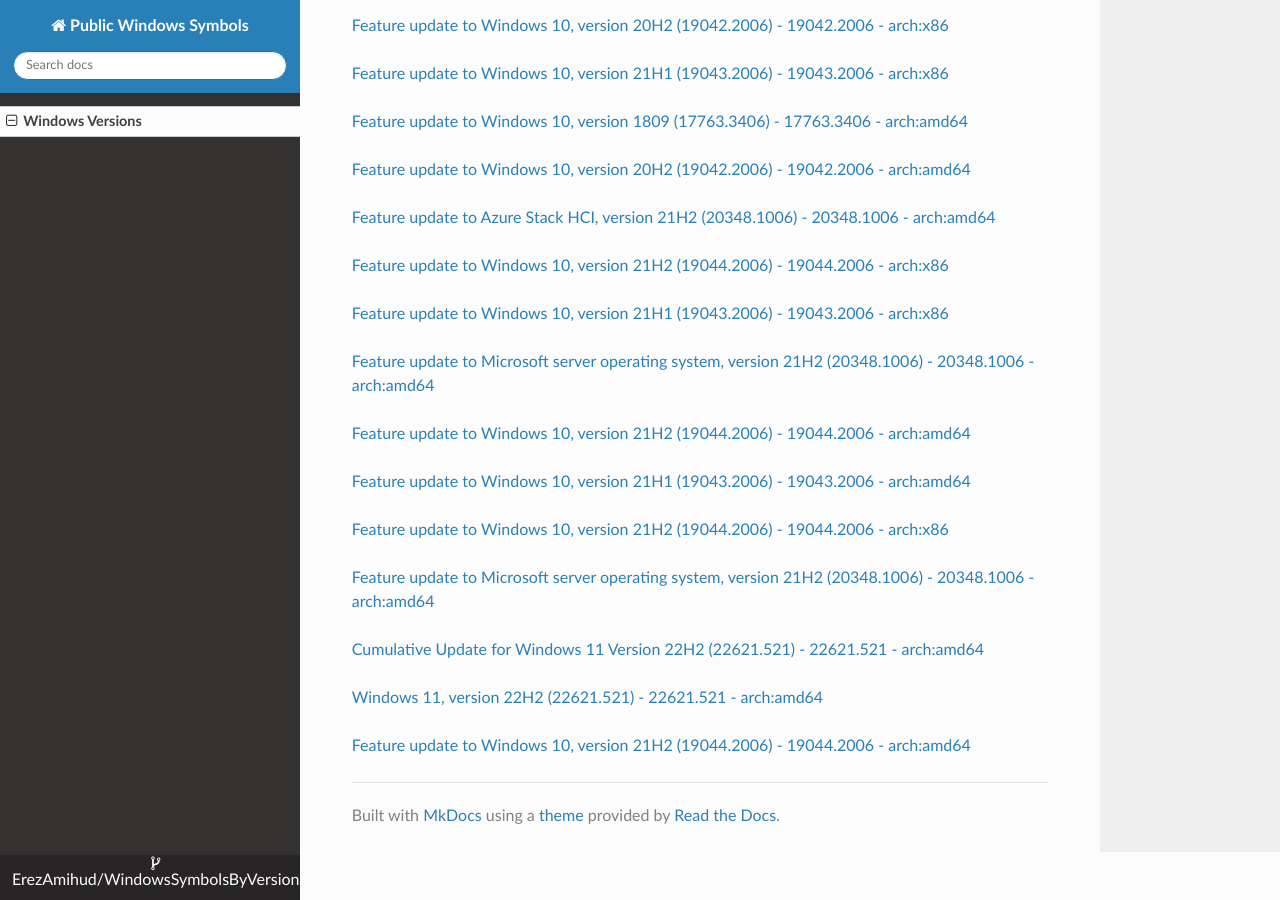
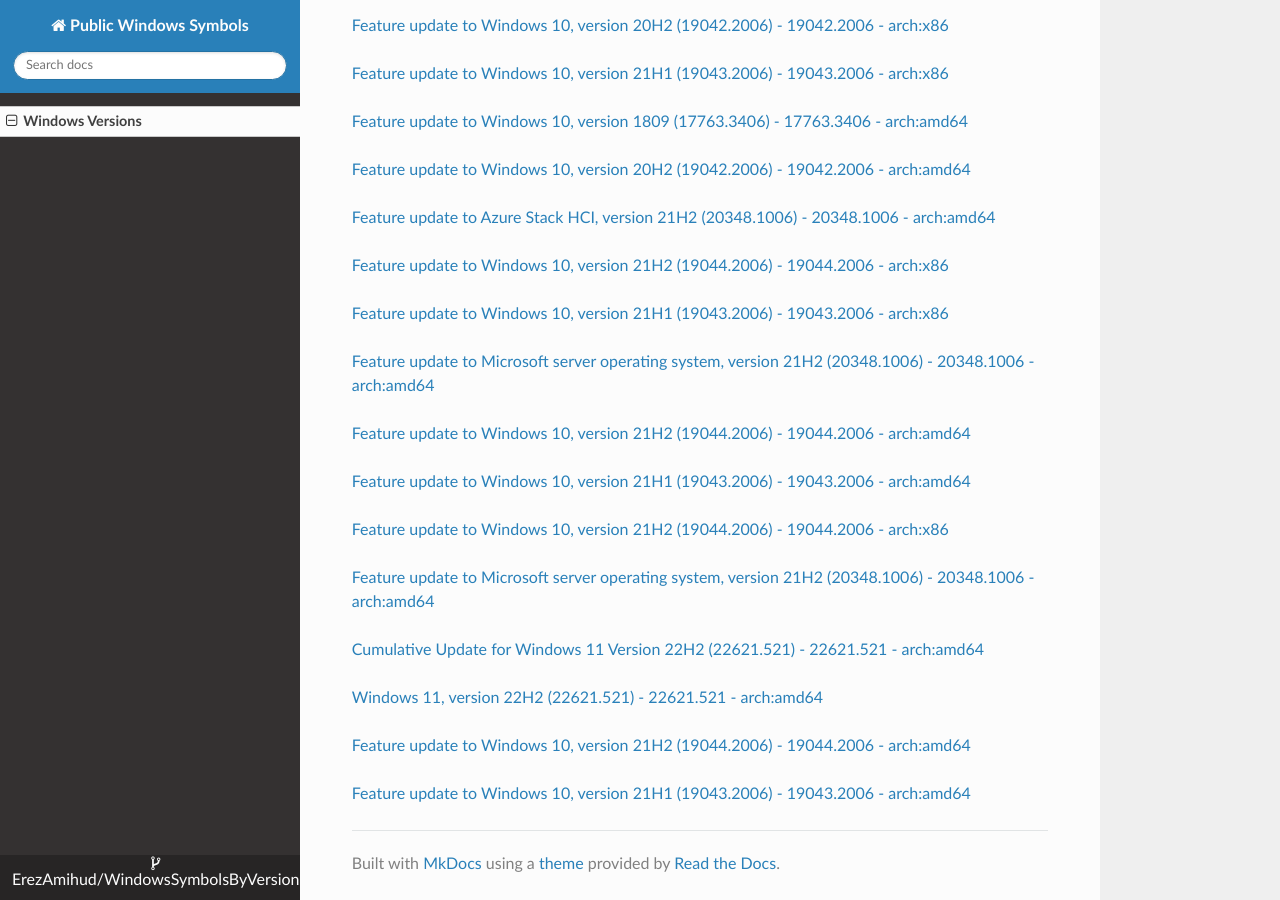
Before and after one commit to ErezAmihud/WindowsSymbolsByVersion, an MkDocs documentation site: the page built from docs/index.md, in a window 1280 px wide and 900 px high, scrolled down 53141 px. Built offline with MkDocs 1.6.1, drawn with Linux system fonts in a browser that asks for light colours; nearby versions of some CDN libraries.

Commit message:
Automated commit, add manifest for c2fc07cf-1cab-471a-830c-cc0a1bccd63b

```diff
--- a/docs/index.md
+++ b/docs/index.md
@@ -3142,3 +3142,6 @@
 
 
 [Feature update to Windows 10, version 21H2 (19044.2006) - 19044.2006 - arch:amd64](https://github.com/ErezAmihud/WindowsSymbolsByVersion/blob/main/manifests/cd33017e-ae97-46d3-907b-5482191489a2.manifest)
+
+
+[Feature update to Windows 10, version 21H1 (19043.2006) - 19043.2006 - arch:amd64](https://github.com/ErezAmihud/WindowsSymbolsByVersion/blob/main/manifests/c2fc07cf-1cab-471a-830c-cc0a1bccd63b.manifest)
```
Also changed, not shown: process_builds.json (+1 -1 lines).
